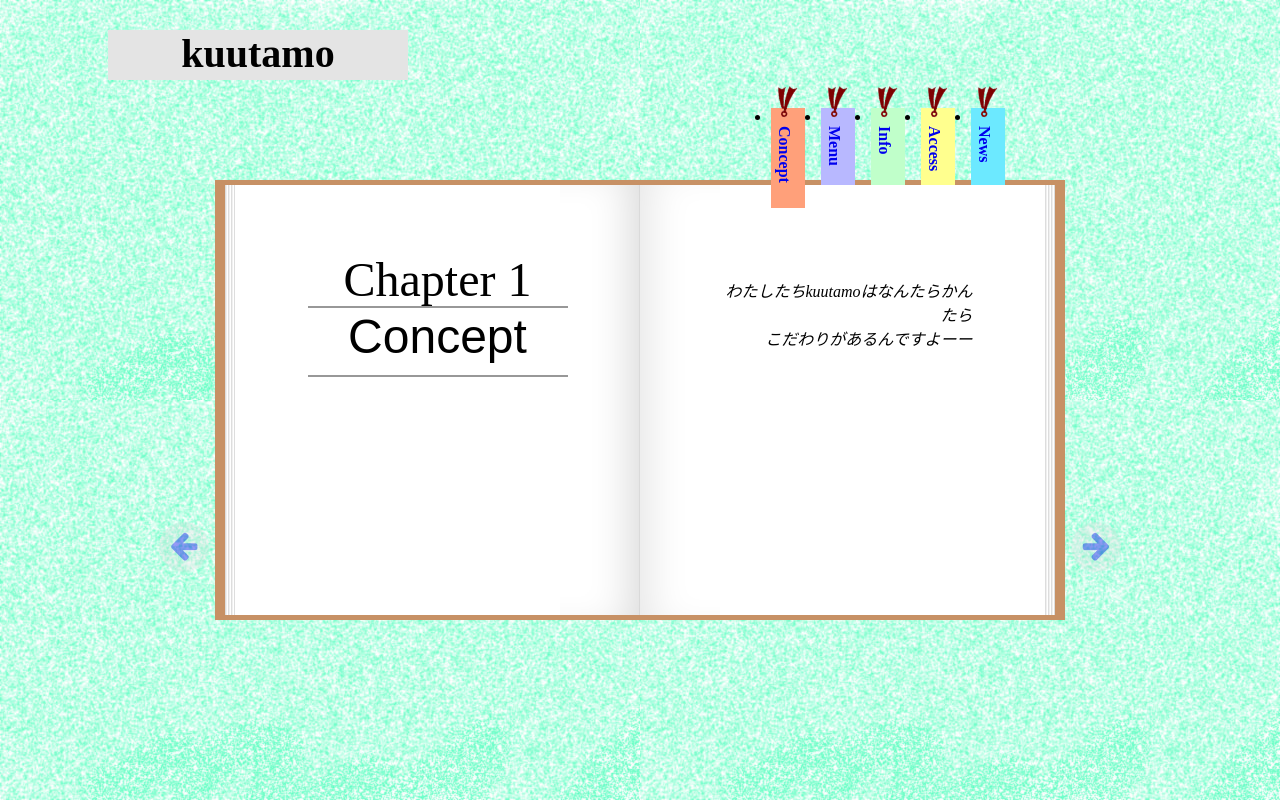
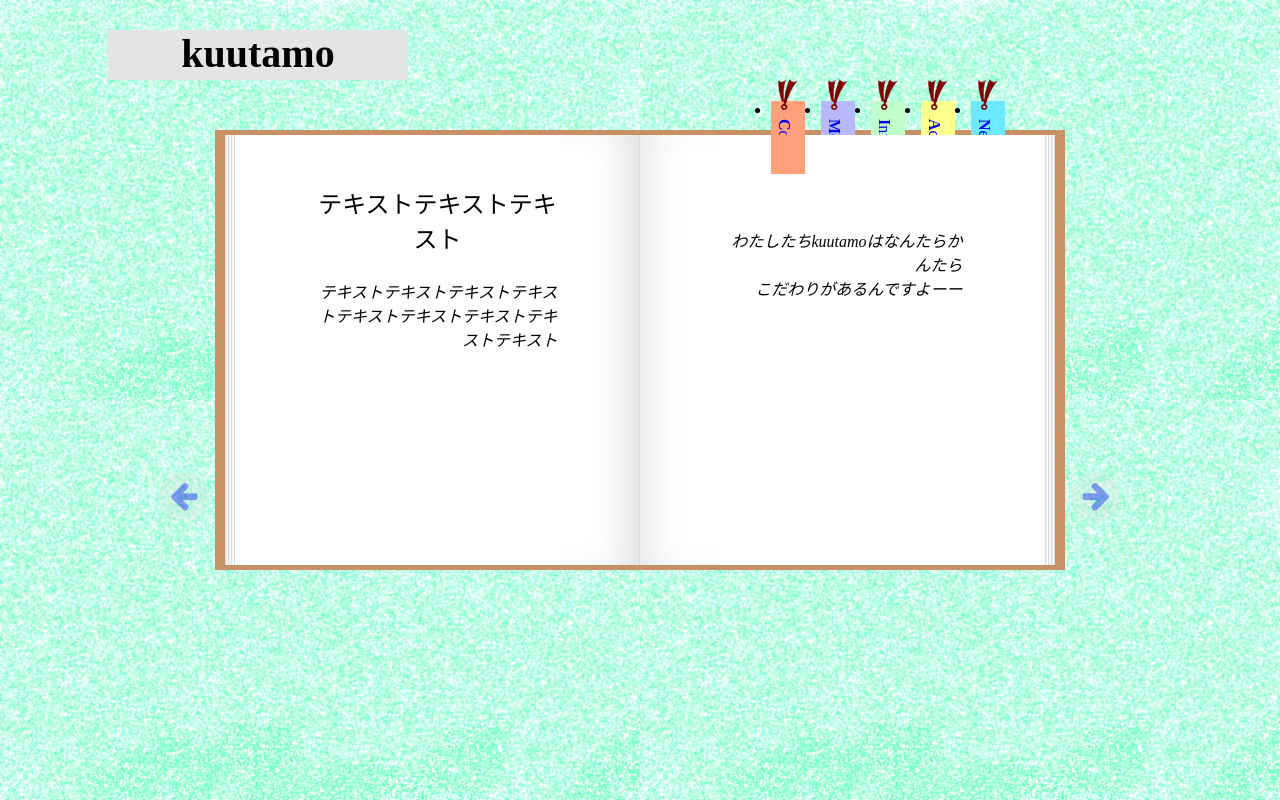
Before and after one commit to tonchan1216/kuutamo, a PHP site: page / in a window 1280 px wide. Run offline with PHP 8.4, Linux system fonts and the light colour scheme; some libraries are stand-ins or nearby versions.

Commit message:
first gh

```diff
--- a/index.html
+++ b/index.html
@@ -38,14 +38,14 @@
 				<div class="bb-item" id="page-concept">
 					<div class="bb-side page-layout-1">
 						<div>
-							<h3>Chapter 1<span>Concept</span></h3>
+							<h3>テキストテキストテキスト</h3>
 
-							<p></p>
+							<p>テキストテキストテキストテキストテキストテキストテキストテキストテキスト</p>
 						</div>
 					</div>
 
 					<div class="bb-side page-layout-1">
-						<div class="nav nav-concept"></div>
+						<p class="nav nav-concept"></p>
 						<div>
 							<p>わたしたちkuutamoはなんたらかんたら<br>
 								こだわりがあるんですよーー
@@ -222,9 +222,8 @@
 					<div class="bb-side page-layout-1">
 						<div class="nav nav-info"></div>
 
-						<p>mail-address: gohan.kuutamo@gmail.com<br>
-							Facebook:<br>
-							Twitter:
+						<p>営業時間、営業日<br>
+							gallary
 						</p>
 					</div>
 				</div>
@@ -237,8 +236,11 @@
 					<div class="bb-side page-layout-1">
 						<div class="nav nav-access"></div>
 
-						<p>地図とか<br>
-							乗り換えとか
+						<p>地図(画像)・徒歩何分<br>
+							gohan.kuutamo@gmail.com<br>
+							電話番号<br>
+							住所<br>
+
 						</p>
 					</div>
 				</div>
@@ -261,23 +263,23 @@
 			<nav id="head-nav">
 				<ul>
 					<li class="nav-concept">
-						<a href="#" title="">Concept</a>
+						<a href="#" title=""><span>C</span>oncept</a>
 					</li>
 
 					<li class="nav-menu">
-						<a href="#" title="">Menu</a>
+						<a href="#" title=""><span>M</span>enu</a>
 					</li>
 
 					<li class="nav-info">
-						<a href="#" title="">Info</a>
+						<a href="#" title=""><span>I</span>nfo</a>
 					</li>
 
 					<li class="nav-access">
-						<a href="#" title="">Access</a>
+						<a href="#" title=""><span>A</span>ccess</a>
 					</li>
 
 					<li class="nav-news">
-						<a href="#" title="">News</a>
+						<a href="#" title=""><span>N</span>ews</a>
 					</li>
 				</ul>
 			</nav>
--- a/style.css
+++ b/style.css
@@ -11,7 +11,7 @@ body {
 #header {
 	width: 300px;
 	height: 50px;
-	margin: 30px 0 100px 100px;
+	margin: 30px 0 50px 100px;
 	background-color: #E4E4E4;
 }
 #header h1 {
@@ -32,7 +32,7 @@ body {
 	border-width: 5px 10px;
 	border-style: solid;
 	border-color: #C79165;
-	margin: 0 auto;
+	margin: 0 auto 15px;
 	padding: 0 10px;
 }
 
@@ -88,11 +88,19 @@ body {
 /*bb nav bookmark*/
 #head-nav li {
 	position: absolute;
-	top:-18%;
+	top:-8%;
 	z-index: 10;
 	width: 30px;
 	height: 120px;
 	padding-left: 4px;
+	-moz-transition: top 0.1s ease;
+	-webkit-transition: top 0.1s ease;
+	-o-transition: top 0.1s ease;
+	-ms-transition: top 0.1s ease;
+}
+
+#head-nav li.active, #head-nav li:hover {
+	top: -18%;
 }
 
 #head-nav li:before {
@@ -108,7 +116,6 @@ body {
 
 #head-nav li a{
 	display: inline-block;
-	font-weight: bold;
 	text-decoration: none;
 	transform-origin:left bottom;
 	-webkit-transform: rotate(90deg);
@@ -116,6 +123,10 @@ body {
 	-ms-transform: rotate(90deg);
 	-o-transform: rotate(90deg);
 	transform: rotate(90deg);
+}
+
+#head-nav li a span {
+	font-weight: bold;
 }
 
 .bb-side .nav {
@@ -209,8 +220,7 @@ body {
 }
 
 /*page-layout*/
-.page-layout-1 h3,
-.page-layout-1 p {
+.page-layout-1 > div{
 	position: absolute;
 	top: 30%;
 	left: 50%;
@@ -221,14 +231,14 @@ body {
 	transform: translateY(-50%) translateX(-50%);
 }
 
-.page-layout-1 h3 {
+.page-layout-1 > div h3 {
 	text-align: center;
 	font-weight: 400;
-	font-size: 3em;
+	font-size: 1.5em;
 	font-family: "Sacramento", serif;
 }
 
-.page-layout-1 h3 span {
+.page-layout-1 > div h3 span {
 	display: block;
 	padding: 5px 0 15px;
 	border-top: 1px solid #333;
@@ -239,7 +249,7 @@ body {
 	line-height: 1;
 }
 
-.page-layout-1 p {
+.page-layout-1 > div  p {
 	padding: 0 10px;
 	text-align: right;
 	font-style: italic;
```
